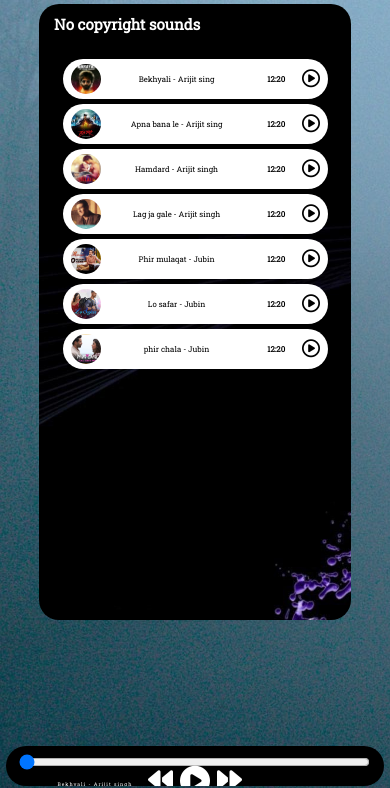
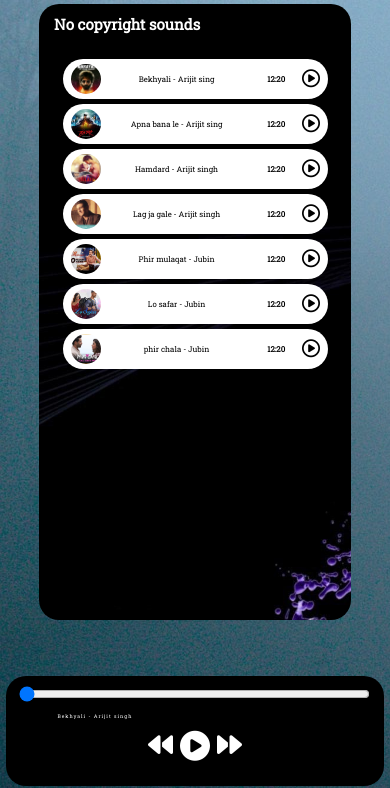
Before and after one commit to Gaurav01212/MusicPlayer, a plain HTML site: page index.html in a window 390 px wide. Shown: the part 56-844 px from the top of the page. Drawn offline with nearby package versions, Linux system fonts and the light colour scheme.

Commit message:
Update style.css
responsive

```diff
--- a/style.css
+++ b/style.css
@@ -297,7 +297,7 @@ img{
         left: 55px;
     }
     #progress-bar{
-       margin-top: -15px;
+       margin-top: -13px;
     }
 
     .icons{
@@ -312,7 +312,7 @@ img{
 
     }
     .status{
-        margin-top: -10px;
+        margin-top: -8px;
         font-size: 16px;
     }
 
@@ -339,8 +339,6 @@ img{
         font-size: 5px;
     }
 
-    .play-status{
-        height: 40px ;
-    }
+
 
 }
```
